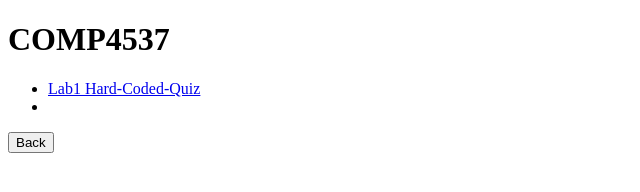
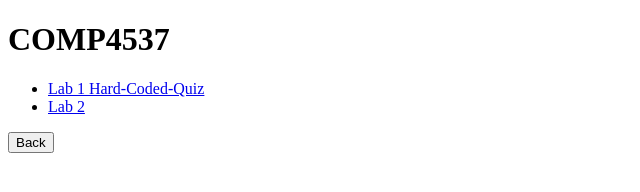
Before and after one commit to vicwu93/vicwu93.github.io, a plain HTML site: page comp4537/comp4537.html in a window 1280 px wide. Shown: the full height of the page, 0-640 px from the left. Drawn offline with Linux system fonts and the light colour scheme.

Commit message:
minor fix to lab 2

```diff
--- a/comp4537/comp4537.html
+++ b/comp4537/comp4537.html
@@ -17,8 +17,8 @@
             COMP4537
         </h1>
         <ul>
-           <li><a href="./labs/lab1/hardcodedquiz.html">Lab1 Hard-Coded-Quiz</a></li>
-           <li><a href="./labs/lab2/lab2.html"></a></li>
+           <li><a href="./labs/lab1/hardcodedquiz.html">Lab 1 Hard-Coded-Quiz</a></li>
+           <li><a href="./labs/lab2/lab2.html">Lab 2</a></li>
         </ul>
 
         <div>
```
Also changed, not shown: comp4537/labs/lab2/lab2.html (+1 -1 lines), 1 other file.
